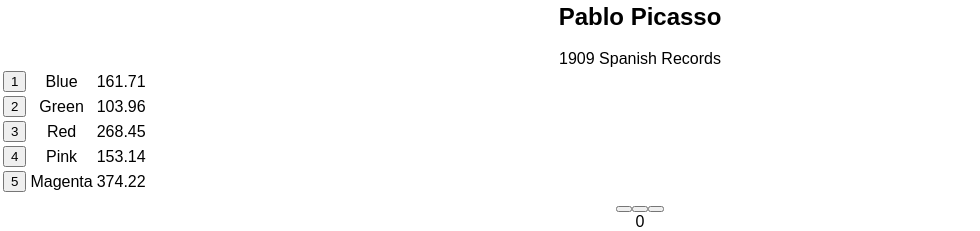
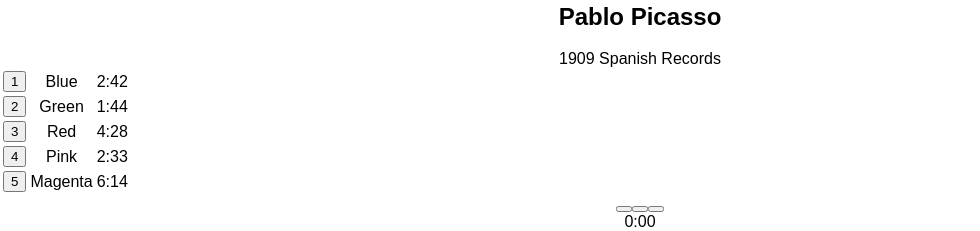
Before and after one commit to nwyll/bloc-jams-react, a React (Create React App) app: page /album/the-colors in a window 1280 px wide. Shown: the part 720-951 px from the top of the page, without its empty margins (0-980 px from the left). Built offline with nearby package versions, Linux system fonts and the light colour scheme.

Commit message:
assignment-9: format time

```diff
--- a/src/components/Album.js
+++ b/src/components/Album.js
@@ -104,6 +104,19 @@
     this.setState({ volume: newVolume });
   }
 
+  formatTime(time) {
+    let minutes = Math.floor(time / 60);
+    let seconds =  Math.round(time - (minutes * 60));
+
+    if (seconds < 10) { seconds = `0${seconds}`}
+
+    if (isNaN(time)) {
+      return "-:--";
+    } else {
+      return `${minutes}:${seconds}`;
+    }
+  }
+
   render() {
     return (
       <section className="album">
@@ -131,7 +144,7 @@
                     </button>
                   </td>
                   <td className="song-title">{song.title}</td>
-                  <td className="song-duration">{song.duration}</td>
+                  <td className="song-duration">{this.formatTime(song.duration)}</td>
                 </tr>
               )
             }
@@ -148,6 +161,7 @@
           handleNextClick={() => this.handleNextClick()}
           handleTimeChange={(e) => this.handleTimeChange(e)}
           handleVolumeChange={(e) => this.handleVolumeChange(e)}
+          formatTime={(time) => this.formatTime(time)}
         />
       </section>
     );
--- a/src/components/PlayerBar.js
+++ b/src/components/PlayerBar.js
@@ -16,7 +16,7 @@
           </button>
         </section>
         <section id="time-control">
-          <div className="current-time">{this.props.currentTime}</div>
+          <div className="current-time">{this.props.formatTime(this.props.currentTime)}</div>
           <input
             type="range"
             className="seek-bar"
@@ -26,7 +26,7 @@
             step="0.01"
             onChange={this.props.handleTimeChange}
           />
-          <div className="total-time">{this.props.duration}</div>
+          <div className="total-time">{this.props.formatTime(this.props.duration)}</div>
         </section>
         <section id="volume-control">
           <div className="icon ion-volume-low"></div>
```
